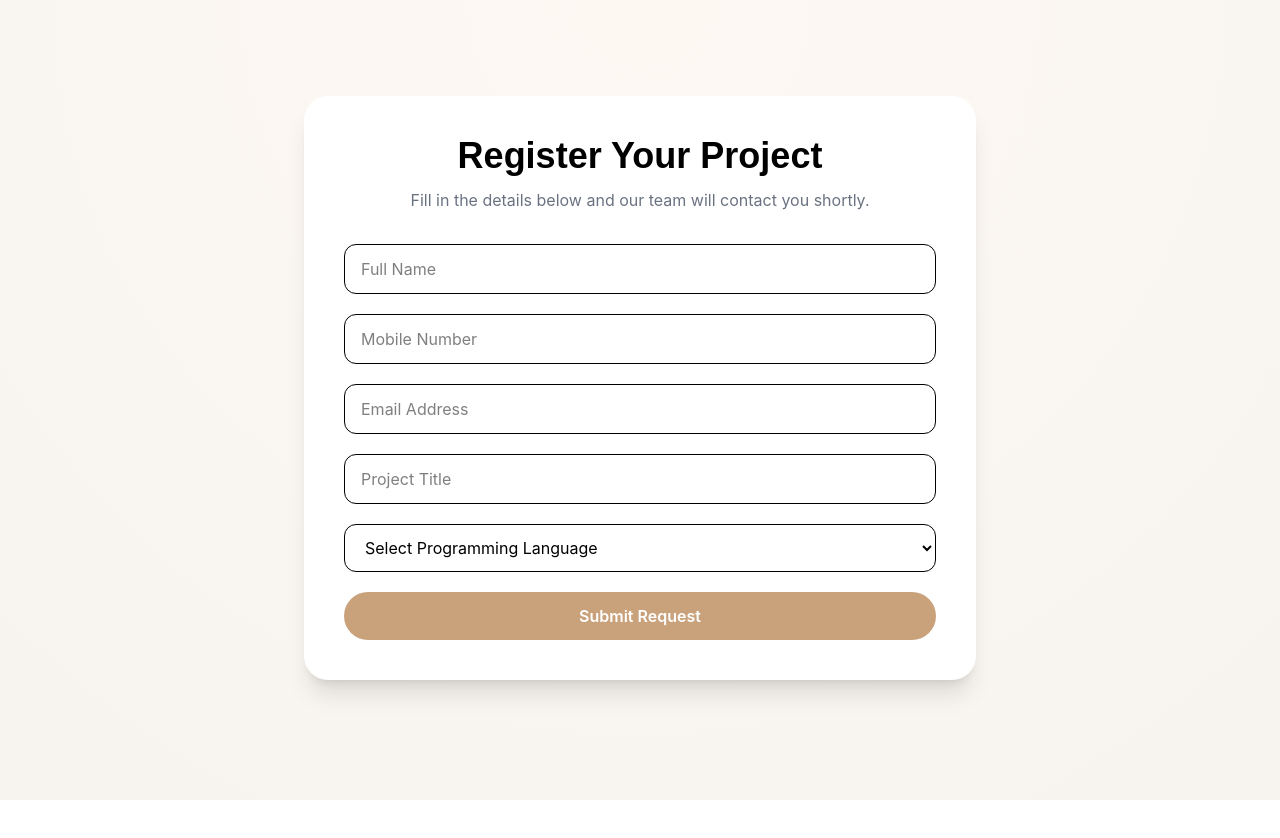
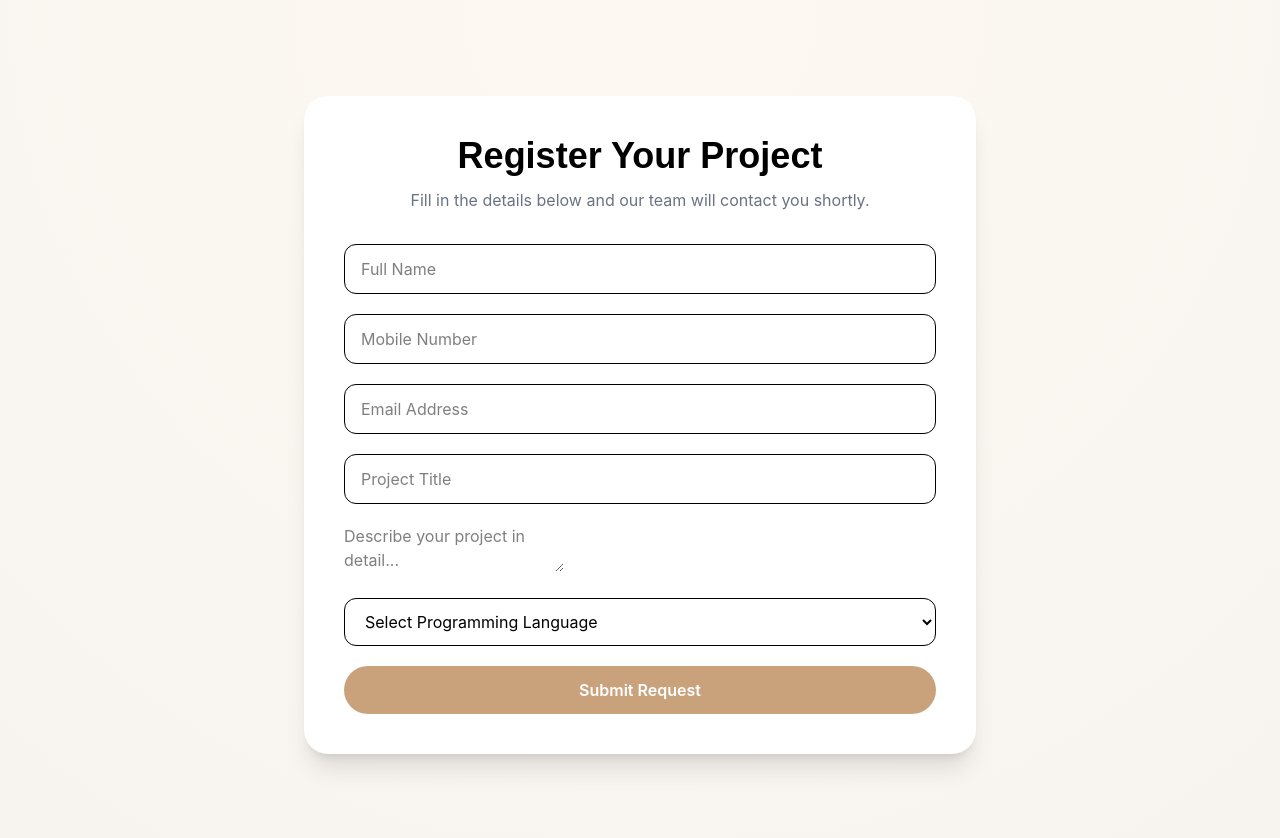
Before and after one commit to Abhishek447-ai/projects, a React (Vite) app: page /register-project in a window 1280 px wide. Shown: the top 838 px of the page. Before the commit the page ends 800 px from the top, so only its background shows below. Built offline with nearby package versions, Linux system fonts and the light colour scheme.

Commit message:
descriotion

```diff
--- a/src/components/sections/RegisterProject.jsx
+++ b/src/components/sections/RegisterProject.jsx
@@ -6,6 +6,7 @@ export default function RegisterProject() {
     mobile: "",
     email: "",
     projectTitle: "",
+    Description: "",
     language: "",
 
   });
@@ -41,6 +42,7 @@ export default function RegisterProject() {
         mobile: "",
         email: "",
         projectTitle: "",
+        Description: "",
         language: "",
 
       });
@@ -107,7 +109,13 @@ export default function RegisterProject() {
             className="w-full border rounded-xl px-4 py-3"
             required
           />
-
+          <textarea
+            name="Description"
+            placeholder="Describe your project in detail..."
+            value={formData.Description}
+            onChange={handleChange}
+            required
+          />
           <select
             name="language"
             value={formData.language}
```
